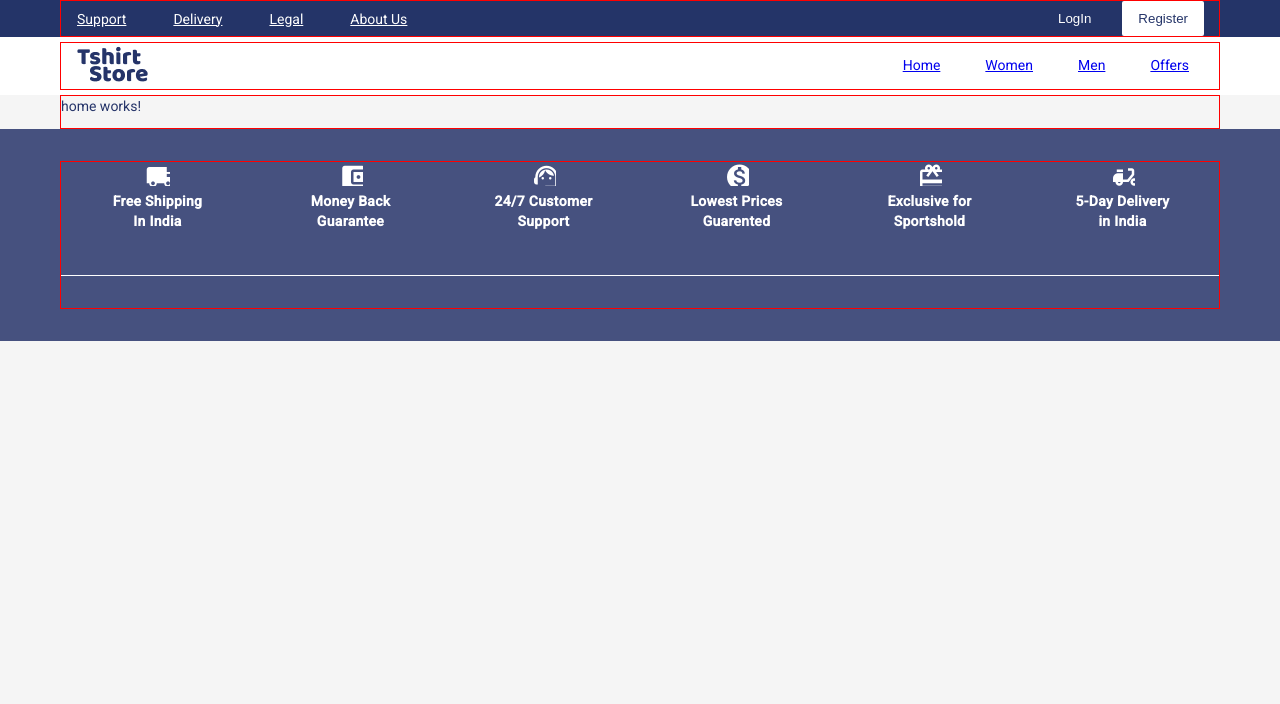
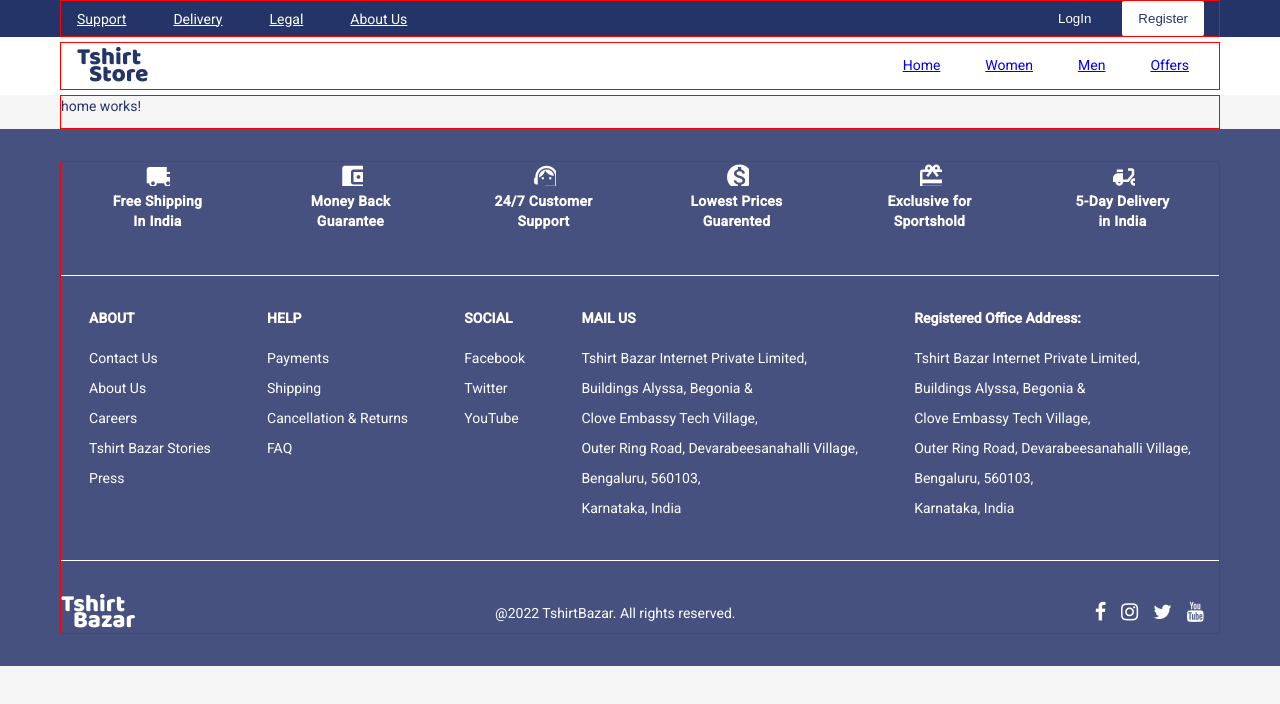
Before and after one commit to irfan-ansari-au28/tshirt-bazar, an Angular app: page / in a window 1280 px wide. Shown: the top 704 px of the page. Built offline with nearby package versions, Linux system fonts and the light colour scheme.

Commit message:
add bottom-bar and changes in footer

```diff
--- a/package.json
+++ b/package.json
@@ -20,6 +20,9 @@
     "@angular/platform-browser": "~13.3.0",
     "@angular/platform-browser-dynamic": "~13.3.0",
     "@angular/router": "~13.3.0",
+    "@fortawesome/angular-fontawesome": "^0.10.2",
+    "@fortawesome/fontawesome-svg-core": "^6.1.1",
+    "@fortawesome/free-solid-svg-icons": "^6.1.1",
     "rxjs": "~7.5.0",
     "tslib": "^2.3.0",
     "zone.js": "~0.11.4"
--- a/src/app/app.module.ts
+++ b/src/app/app.module.ts
@@ -14,6 +14,8 @@ import { CardComponent } from './component/footer/card/card.component';
 import { BrowserAnimationsModule } from '@angular/platform-browser/animations';
 import { MatIconModule } from '@angular/material/icon';
 import { DividerComponent } from './component/divider/divider.component';
+import { BottomBarComponent } from './component/footer/bottom-bar/bottom-bar.component';
+import { FontAwesomeModule } from '@fortawesome/angular-fontawesome';
 
 @NgModule({
   declarations: [
@@ -27,12 +29,14 @@ import { DividerComponent } from './component/divider/divider.component';
     FooterComponent,
     CardComponent,
     DividerComponent,
+    BottomBarComponent,
   ],
   imports: [
     BrowserModule,
     AppRoutingModule,
     BrowserAnimationsModule,
     MatIconModule,
+    FontAwesomeModule,
   ],
   providers: [],
   bootstrap: [AppComponent],
--- /dev/null
+++ b/src/app/component/footer/bottom-bar/bottom-bar.component.css
@@ -0,0 +1,11 @@
+.flex-center {
+  justify-content: space-between;
+}
+
+.fa-facebook,
+.fa-instagram,
+.fa-twitter,
+.fa-youtube {
+  margin-right: 15px;
+  font-size: 20px;
+}
--- /dev/null
+++ b/src/app/component/footer/bottom-bar/bottom-bar.component.html
@@ -0,0 +1,12 @@
+<div class="bottom-bar" class="flex-center">
+  <div class="footer-logo">
+    <img alt="footer-logo" src="../../../../assets/images/footerLogo.png" />
+  </div>
+  <div class="copyright">@2022 TshirtBazar. All rights reserved.</div>
+  <div class="social-icons">
+    <i class="fa fa-facebook"></i>
+    <i class="fa fa-instagram"></i>
+    <i class="fa fa-twitter"></i>
+    <i class="fa fa-youtube"></i>
+  </div>
+</div>
--- /dev/null
+++ b/src/app/component/footer/bottom-bar/bottom-bar.component.ts
@@ -0,0 +1,15 @@
+import { Component, OnInit } from '@angular/core';
+
+@Component({
+  selector: 'app-bottom-bar',
+  templateUrl: './bottom-bar.component.html',
+  styleUrls: ['./bottom-bar.component.css']
+})
+export class BottomBarComponent implements OnInit {
+
+  constructor() { }
+
+  ngOnInit(): void {
+  }
+
+}
--- a/src/app/component/footer/footer.component.css
+++ b/src/app/component/footer/footer.component.css
@@ -7,3 +7,16 @@
 .footer {
   padding: 2rem 0rem;
 }
+
+.flex-space-around {
+  align-items: initial;
+}
+
+.footer-title {
+  font-weight: bold;
+  margin-bottom: 20px;
+}
+
+.footer-link {
+  margin-bottom: 10px;
+}
--- a/src/app/component/footer/footer.component.html
+++ b/src/app/component/footer/footer.component.html
@@ -6,5 +6,39 @@
       </div>
     </div>
     <app-divider></app-divider>
+    <div class="row flex-space-around">
+      <div class="col">
+        <div class="footer-title">ABOUT</div>
+        <div class="footer-link" *ngFor="let item of about">
+          {{ item }}
+        </div>
+      </div>
+      <div class="col">
+        <div class="footer-title">HELP</div>
+        <div class="footer-link" *ngFor="let item of help">
+          {{ item }}
+        </div>
+      </div>
+      <div class="col">
+        <div class="footer-title">SOCIAL</div>
+        <div class="footer-link" *ngFor="let item of social">
+          {{ item }}
+        </div>
+      </div>
+      <div class="col">
+        <div class="footer-title">MAIL US</div>
+        <div class="footer-link" *ngFor="let item of address">
+          {{ item }}
+        </div>
+      </div>
+      <div class="col">
+        <div class="footer-title">Registered Office Address:</div>
+        <div class="footer-link" *ngFor="let item of address">
+          {{ item }}
+        </div>
+      </div>
+    </div>
+    <app-divider></app-divider>
+    <app-bottom-bar></app-bottom-bar>
   </div>
 </div>
--- a/src/app/component/footer/footer.component.ts
+++ b/src/app/component/footer/footer.component.ts
@@ -33,6 +33,25 @@ export class FooterComponent implements OnInit {
     },
   ];
 
+  about = [
+    'Contact Us',
+    'About Us',
+    'Careers',
+    'Tshirt Bazar Stories',
+    'Press',
+  ];
+  help = ['Payments', 'Shipping', 'Cancellation & Returns', 'FAQ'];
+  social = ['Facebook', 'Twitter', 'YouTube'];
+
+  address = [
+    'Tshirt Bazar Internet Private Limited,',
+    'Buildings Alyssa, Begonia &',
+    'Clove Embassy Tech Village,',
+    'Outer Ring Road, Devarabeesanahalli Village,',
+    'Bengaluru, 560103,',
+    'Karnataka, India',
+  ];
+
   constructor() {}
 
   ngOnInit(): void {}
--- a/src/index.html
+++ b/src/index.html
@@ -1,14 +1,24 @@
-<!doctype html>
+<!DOCTYPE html>
 <html lang="en">
   <head>
-  <meta charset="utf-8">
+    <meta charset="utf-8" />
     <title>TshirtBazar</title>
-  <base href="/">
-  <meta name="viewport" content="width=device-width, initial-scale=1">
-  <link rel="icon" type="image/x-icon" href="favicon.ico">
-  <link rel="preconnect" href="https://fonts.gstatic.com">
-  <link href="https://fonts.googleapis.com/css2?family=Roboto:wght@300;400;500&display=swap" rel="stylesheet">
-  <link href="https://fonts.googleapis.com/icon?family=Material+Icons" rel="stylesheet">
+    <base href="/" />
+    <meta name="viewport" content="width=device-width, initial-scale=1" />
+    <link rel="icon" type="image/x-icon" href="favicon.ico" />
+    <link rel="preconnect" href="https://fonts.gstatic.com" />
+    <link
+      href="https://fonts.googleapis.com/css2?family=Roboto:wght@300;400;500&display=swap"
+      rel="stylesheet"
+    />
+    <link
+      href="https://fonts.googleapis.com/icon?family=Material+Icons"
+      rel="stylesheet"
+    />
+    <link
+      rel="stylesheet"
+      href="https://cdnjs.cloudflare.com/ajax/libs/font-awesome/4.7.0/css/font-awesome.min.css"
+    />
   </head>
   <body class="mat-typography">
     <app-root></app-root>
```
Also changed, not shown: 2 other files (tests, documents, lock files or other folders). Lines whose indentation alone changed are shown as unchanged.
